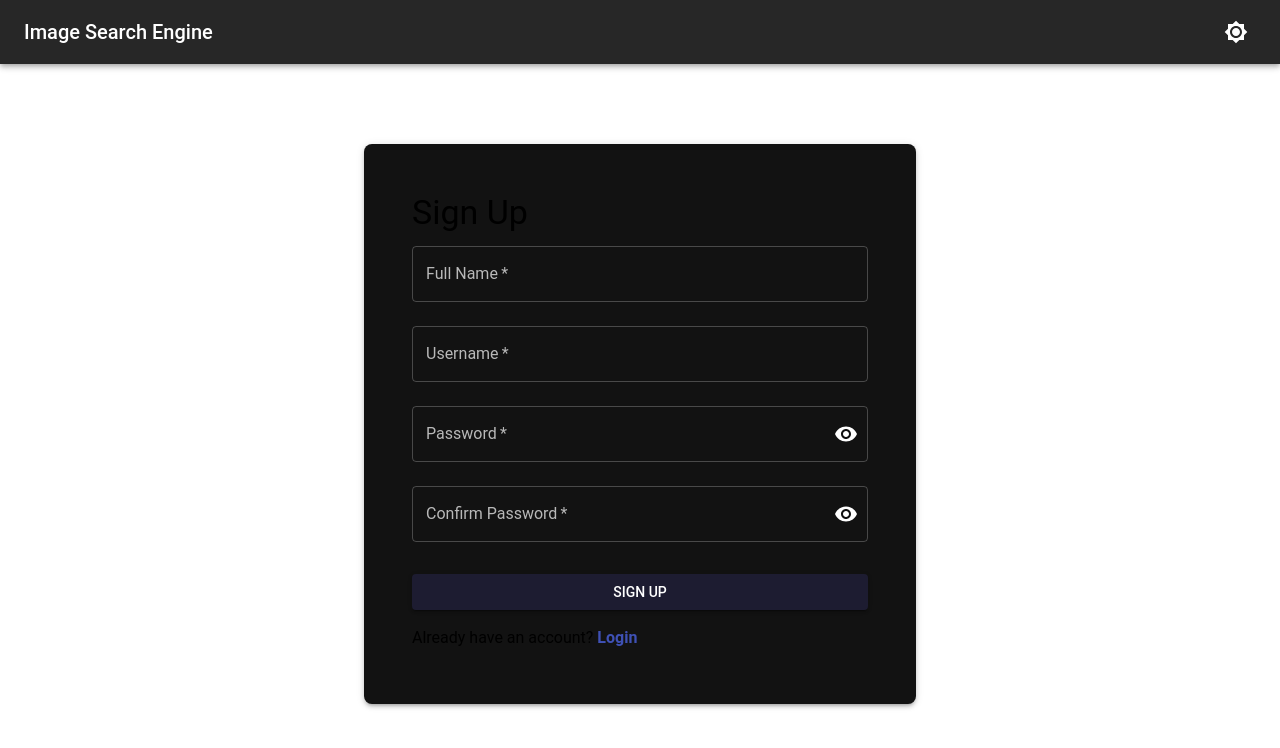
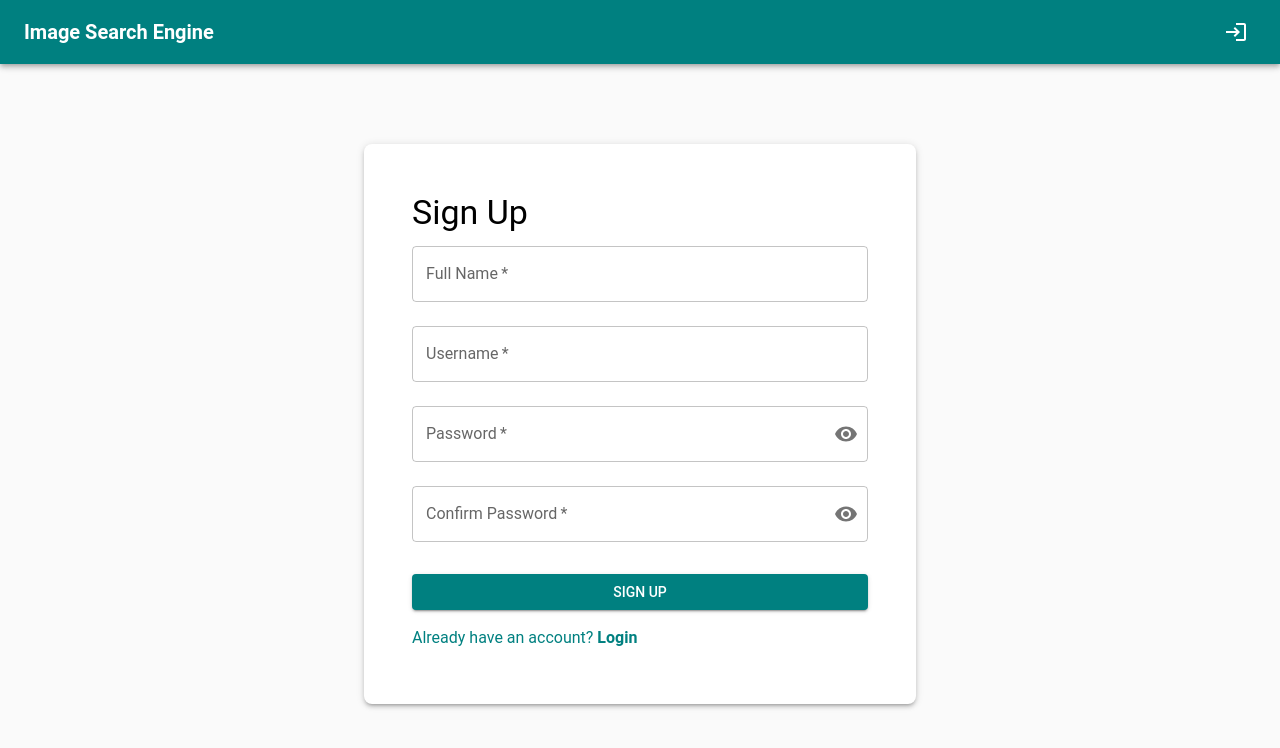
Before and after one commit to raahemn/image-search-engine, a React (Vite) app in the folder frontend/image-search/: page /signup in a window 1280 px wide. Shown: the top 748 px of the page. Built offline with nearby package versions, Linux system fonts and the light colour scheme.

Commit message:
Improved UI

```diff
--- a/frontend/image-search/src/App.tsx
+++ b/frontend/image-search/src/App.tsx
@@ -8,18 +8,16 @@ import Signup from "./components/Signup";
 import ViewImages from "./components/ViewImages";
 import AuthorizedRoute from "./context/AuthroizedRoute";
 import { ThemeProvider } from "@mui/material/styles";
-import Theme from "./context/Theme";
-
+import theme from "./context/Theme";
 
 function App() {
-    const { theme, toggleDarkMode } = Theme();
 
 
     return (
         <>
             <ThemeProvider theme={theme}>
                 <BrowserRouter>
-                    <NavBar toggleDarkMode={toggleDarkMode} />
+                    <NavBar />
                     <Routes>
                         <Route path="/" element={<AuthorizedRoute />}>
                             <Route path="/home" element={<Home />} />
--- a/frontend/image-search/src/components/Home.tsx
+++ b/frontend/image-search/src/components/Home.tsx
@@ -1,13 +1,6 @@
 import React from "react";
 import { useNavigate } from "react-router-dom";
-import {
-    Button,
-    Container,
-    Grid,
-    Typography,
-    AppBar,
-    Toolbar,
-} from "@mui/material";
+import { Button, Container, Grid, Typography, Box } from "@mui/material";
 
 const Home = () => {
     const navigate = useNavigate();
@@ -24,15 +17,38 @@ const Home = () => {
         navigate("/view-images");
     };
 
-    const handleLogout = () => {
-        localStorage.removeItem("token");
-        navigate("/login");
-    };
-
     return (
-        <Container maxWidth="md" sx={{ mt: 30 }}>
-            <Grid container spacing={2} direction="column" alignItems="center" justifyContent="center">
-                <Grid item xs={12} md={12}>
+        <>
+            <Box
+                sx={{
+                    background: `url('/path/to/your/hero-image.jpg')`,
+                    backgroundSize: "cover",
+                    backgroundPosition: "center",
+                    height: "calc(100vh - 64px)",
+                    display: "flex",
+                    alignItems: "center",
+                    justifyContent: "center",
+                }}
+            >
+                <Container maxWidth="md">
+                    <Typography variant="h3" align="center" color="primary" gutterBottom sx={{mb: 8}}>
+                        Welcome to your Image Search Engine!
+                    </Typography>
+                    <Grid
+                        container
+                        spacing={3}
+                        justifyContent="center"
+                        alignItems="center"
+                    >
+                        <Grid item xs={12} md={6}>
+                            {/* <Typography
+                                variant="h3"
+                                align="center"
+                                color="primary"
+                                gutterBottom
+                            >
+                                Welcome to your Image Search Engine!
+                            </Typography> */}
                             <Button
                                 variant="contained"
                                 fullWidth
@@ -48,8 +64,6 @@ const Home = () => {
                             >
                                 Upload Image
                             </Button>
-                </Grid>
-                <Grid item xs={12} md={12}>
                             <Button
                                 variant="contained"
                                 fullWidth
@@ -61,12 +75,11 @@ const Home = () => {
                                     "&:hover": {
                                         bgcolor: "primary.dark",
                                     },
+                                    mt: 2,
                                 }}
                             >
                                 Search Image
                             </Button>
-                </Grid>
-                <Grid item xs={12} md={12}>
                             <Button
                                 variant="contained"
                                 fullWidth
@@ -78,30 +91,16 @@ const Home = () => {
                                     "&:hover": {
                                         bgcolor: "primary.dark",
                                     },
+                                    mt: 2,
                                 }}
                             >
-                        View Images
-                    </Button>
-                </Grid>
-                <Grid item xs={12} md={12}>
-                    <Button
-                        variant="contained"
-                        fullWidth
-                        size="large"
-                        onClick={handleLogout}
-                        sx={{
-                            bgcolor: "error.main",
-                            color: "white",
-                            "&:hover": {
-                                bgcolor: "error.dark",
-                            },
-                        }}
-                    >
-                        Logout
+                                View Library
                             </Button>
                         </Grid>
                     </Grid>
                 </Container>
+            </Box>
+        </>
     );
 };
 
--- a/frontend/image-search/src/components/Login.tsx
+++ b/frontend/image-search/src/components/Login.tsx
@@ -102,12 +102,12 @@ const LoginForm = () => {
                         Login
                     </Button>
                 </form>
-                <Typography component="h1" gutterBottom sx={{ mt: 2 }}>
+                <Typography component="h1" gutterBottom sx={{ mt: 2 }} color="primary">
                     Don't have an account?{" "}
                     <a
                         href="/signup"
                         style={{
-                            color: "#3f51b5",
+                            color: "primary",
                             textDecoration: "none",
                             fontWeight: "bold",
                         }}
--- a/frontend/image-search/src/components/Logout.tsx
+++ /dev/null
@@ -1,11 +0,0 @@
-import React from 'react'
-
-const Logout = () => {
-  return (
-    <div>
-
-    </div>
-  )
-}
-
-export default Logout
--- a/frontend/image-search/src/components/NavBar.tsx
+++ b/frontend/image-search/src/components/NavBar.tsx
@@ -1,4 +1,5 @@
 import React, { useState, useEffect } from "react";
+import { useNavigate } from "react-router-dom";
 import {
     AppBar,
     Toolbar,
@@ -8,25 +9,47 @@ import {
     Switch,
     useTheme,
 } from "@mui/material";
-import { Brightness4, Brightness7 } from "@mui/icons-material";
-import Brightness4Icon from "@mui/icons-material/Brightness4";
-import Brightness7Icon from "@mui/icons-material/Brightness7";
+import LogoutIcon from "@mui/icons-material/Logout";
+import LoginIcon from "@mui/icons-material/Login";
+import HomeIcon from "@mui/icons-material/Home";
 
-const NavBar = ({ toggleDarkMode }: { toggleDarkMode: any }) => {
-  const [isDarkMode, setIsDarkMode] = useState<boolean>(true);
-  const theme = useTheme();
+const NavBar = () => {
+    const navigate = useNavigate();
 
+    const handleLogout = () => {
+        localStorage.removeItem("token");
+        navigate("/login");
+    };
 
     return (
-      <AppBar position="static" color={isDarkMode ? "default" : "primary"}>
+        <AppBar position="static" color="primary">
             <Toolbar>
                 <Typography variant="h6" component="div" sx={{ flexGrow: 1 }}>
+                    <a
+                        href="/home"
+                        style={{
+                            textDecoration: "none",
+                            fontWeight: "bold",
+                        }}
+                    >
                         Image Search Engine
+                    </a>
                 </Typography>
-              <IconButton onClick={toggleDarkMode} color="inherit">
-                    {theme.palette.mode === "dark" ? <Brightness7Icon /> : <Brightness4Icon />}
+
+                {localStorage.getItem("token") ? (
+                    <>
+                        <IconButton onClick={handleLogout} color="inherit">
+                            <LogoutIcon />
                         </IconButton>
-
+                    </>
+                ) : (
+                    <IconButton
+                        onClick={() => navigate("/login")}
+                        color="inherit"
+                    >
+                        <LoginIcon />
+                    </IconButton>
+                )}
             </Toolbar>
         </AppBar>
     );
--- a/frontend/image-search/src/components/Signup.tsx
+++ b/frontend/image-search/src/components/Signup.tsx
@@ -2,10 +2,16 @@ import React from "react";
 import { useState } from "react";
 import axios from "axios";
 import { useNavigate } from "react-router-dom";
-import { Container, TextField, Button, Typography, Box, IconButton, InputAdornment } from "@mui/material";
+import {
+    Container,
+    TextField,
+    Button,
+    Typography,
+    Box,
+    IconButton,
+    InputAdornment,
+} from "@mui/material";
 import { Visibility, VisibilityOff } from "@mui/icons-material";
-
-
 
 const Signup = () => {
     const navigate = useNavigate();
@@ -39,9 +45,7 @@ const Signup = () => {
 
             if (response.data.success) {
                 navigate("/login");
-            }
-            else
-            {
+            } else {
                 console.log(response.data.message);
             }
         } catch (error: any) {
@@ -57,7 +61,7 @@ const Signup = () => {
                     p: 6,
                     boxShadow: 3,
                     borderRadius: 2,
-                    bgcolor: 'background.paper'
+                    bgcolor: "background.paper",
                 }}
             >
                 <Typography variant="h4" component="h1" gutterBottom>
@@ -98,10 +102,16 @@ const Signup = () => {
                                     <InputAdornment position="end">
                                         <IconButton
                                             aria-label="toggle password visibility"
-                                            onClick={()=>{setShowPassword(!showPassword)}}
+                                            onClick={() => {
+                                                setShowPassword(!showPassword);
+                                            }}
                                             edge="end"
                                         >
-                                            {showPassword ? <VisibilityOff /> : <Visibility />}
+                                            {showPassword ? (
+                                                <VisibilityOff />
+                                            ) : (
+                                                <Visibility />
+                                            )}
                                         </IconButton>
                                     </InputAdornment>
                                 ),
@@ -122,10 +132,18 @@ const Signup = () => {
                                     <InputAdornment position="end">
                                         <IconButton
                                             aria-label="toggle confirm password visibility"
-                                            onClick={()=>{setShowConfirmPassword(!showConfirmPassword)}}
+                                            onClick={() => {
+                                                setShowConfirmPassword(
+                                                    !showConfirmPassword
+                                                );
+                                            }}
                                             edge="end"
                                         >
-                                            {showConfirmPassword ? <VisibilityOff /> : <Visibility />}
+                                            {showConfirmPassword ? (
+                                                <VisibilityOff />
+                                            ) : (
+                                                <Visibility />
+                                            )}
                                         </IconButton>
                                     </InputAdornment>
                                 ),
@@ -141,8 +159,23 @@ const Signup = () => {
                         Sign Up
                     </Button>
                 </form>
-                <Typography component="h1" gutterBottom sx={{ mt: 2 }}>
-                    Already have an account? <a href="/login" style={{ color: '#3f51b5', textDecoration: 'none', fontWeight: 'bold' }}>Login</a>
+                <Typography
+                    component="h1"
+                    gutterBottom
+                    sx={{ mt: 2 }}
+                    color="primary"
+                >
+                    Already have an account?{" "}
+                    <a
+                        href="/login"
+                        style={{
+                            color: "primary",
+                            textDecoration: "none",
+                            fontWeight: "bold",
+                        }}
+                    >
+                        Login
+                    </a>
                 </Typography>
             </Box>
         </Container>
--- a/frontend/image-search/src/components/Upload.tsx
+++ b/frontend/image-search/src/components/Upload.tsx
@@ -70,7 +70,10 @@ const Upload: React.FC = () => {
     };
 
     return (
-        <Container maxWidth="sm" sx={{ mt: 7 }}>
+        <Container maxWidth="sm" sx={{ mt: 16 }}>
+            <Typography variant="h4" align="center" color="primary" gutterBottom>
+                Upload Image Below
+            </Typography>
             <Paper elevation={3} sx={{ p: 4, textAlign: "center" }}>
                 <Box
                     {...getRootProps()}
--- a/frontend/image-search/src/components/ViewImages.tsx
+++ b/frontend/image-search/src/components/ViewImages.tsx
@@ -71,7 +71,7 @@ const ViewImages = () => {
     return (
         <div className="container mx-auto p-4 mt-8">
             <Typography variant="h4" component="h1" gutterBottom>
-                Your Uploaded Images:
+                Your Images:
             </Typography>
             <div className="flex flex-wrap -mx-2">
                 {images.length === 0 ? (
--- a/frontend/image-search/src/context/Theme.tsx
+++ b/frontend/image-search/src/context/Theme.tsx
@@ -1,30 +1,21 @@
 import { createTheme } from "@mui/material/styles";
-import { useState } from "react";
 
-const Theme = () => {
-    const [mode, setMode] = useState<any>("dark");
 
-    const toggleDarkMode = () => {
-        setMode((prevMode:any) => (prevMode === "light" ? "dark" : "light"));
-    };
-
-    // Create and return the theme object
 const theme = createTheme({
     palette: {
-            mode: mode,
         primary: {
-                main: "#1d1c31",
+            main: "#008080",
         },
         secondary: {
-                main: "#549580",
+            main: "#f50057",
         },
+
+
     },
     typography: {
         fontFamily: "Roboto, sans-serif",
+
     },
 });
 
-    return { theme, toggleDarkMode }; // Return the theme object and toggle function
-};
-
-export default Theme;
+export default theme;
--- a/frontend/image-search/src/index.css
+++ b/frontend/image-search/src/index.css
@@ -1,6 +1,10 @@
 @tailwind base;
 @tailwind components;
 @tailwind utilities;
+
+:root{
+background-color: rgba(128, 128, 128, 0.041);
+}
 /*
 :root {
   font-family: Inter, system-ui, Avenir, Helvetica, Arial, sans-serif;
```
Lines whose indentation alone changed are shown as unchanged.
